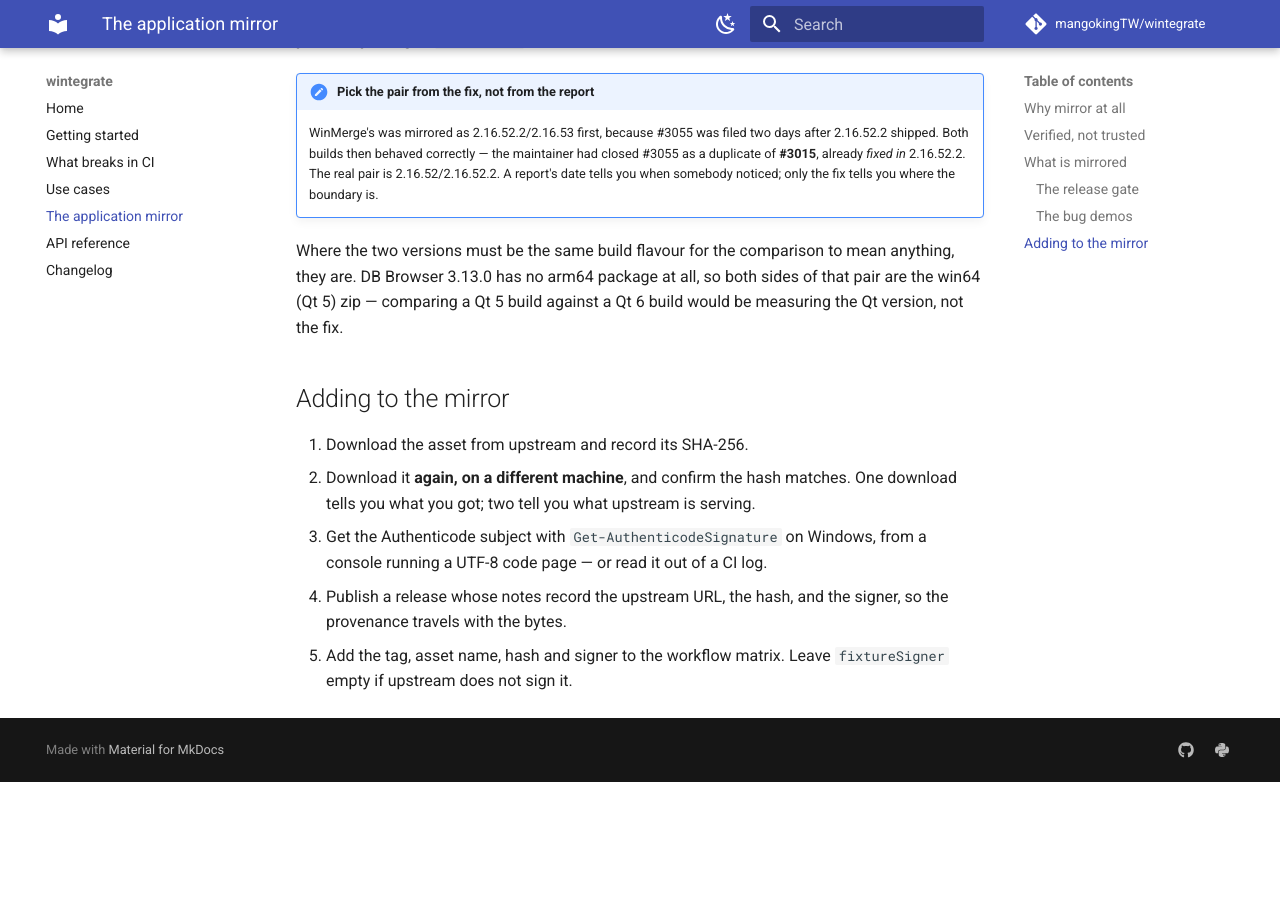
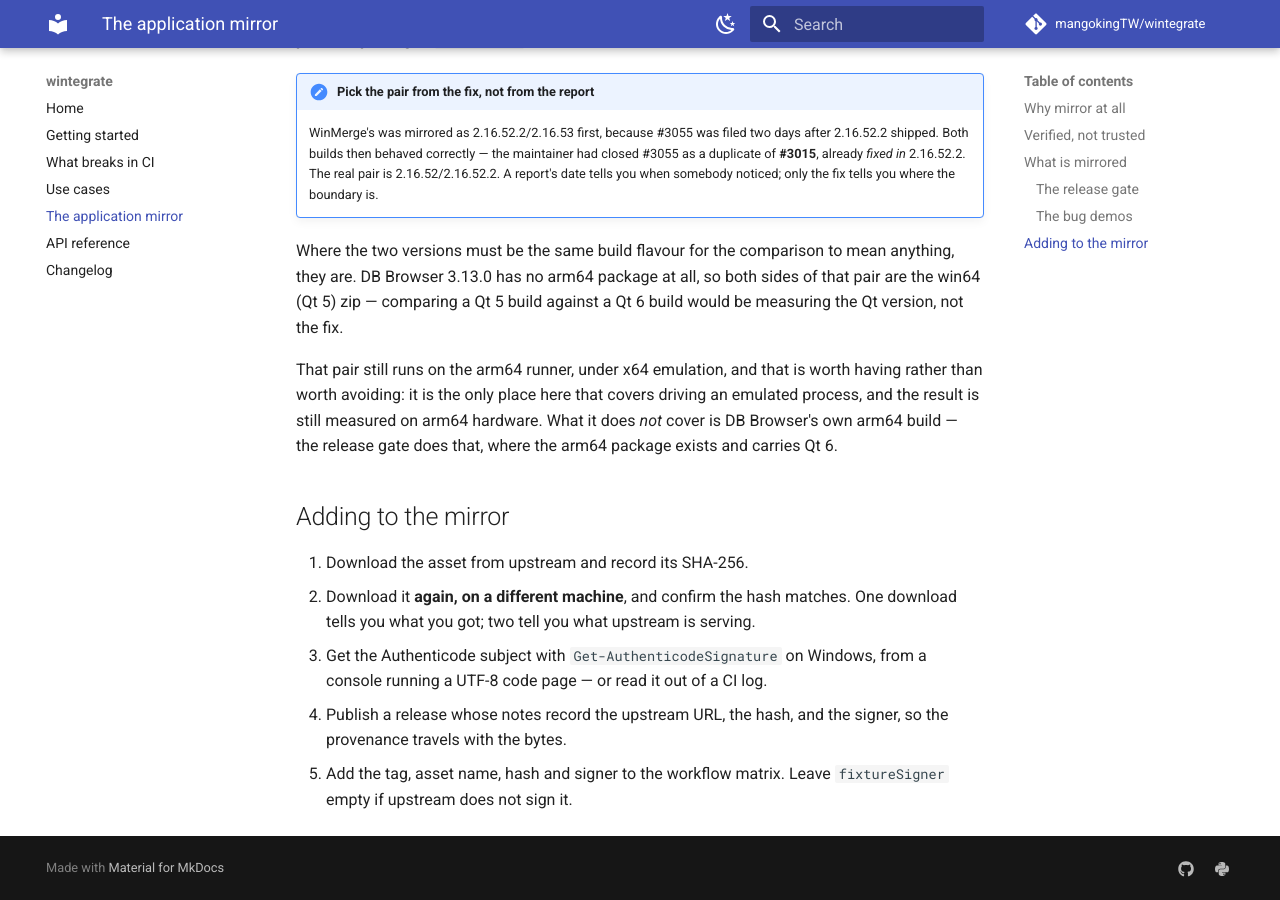
Before and after one commit to mangokingTW/wintegrate, an MkDocs documentation site: the page built from docs/test-fixtures.md, in a window 1280 px wide and 900 px high, scrolled down 2457 px. Built offline with MkDocs 1.6.1 and Material for MkDocs 9.7.7, drawn with Linux system fonts in a browser that asks for light colours; comment, search, counter and statistics services are not loaded; before the commit the page ends 3239 px from its top, so only the background shows below that.

Commit message:
ci: run the DB Browser reproduction on arm64 too
It was pinned to x64 with the reasoning that running the win64 build
under emulation "would report an arm64 result that was never measured on
arm64". That is wrong in the part that matters: the result *is* measured
on arm64 hardware. What is missing is only DB Browser's own arm64 build,
which does not exist for 3.13.0 — and both sides of the pair have to be
the same Qt anyway, or the comparison measures Qt rather than the fix.

Emulation is worth having here rather than worth avoiding: it is the only
place in this repository that covers driving an emulated process. The
release gate still exercises the native arm64 package, which carries
Qt 6.

Verified on a Windows 11 ARM64 VM — PE machine type x64, Qt 5 on both
builds, reproduction holds.

Co-Authored-By: Claude Opus 5 (1M context) <noreply@anthropic.com>

```diff
--- a/docs/test-fixtures.md
+++ b/docs/test-fixtures.md
@@ -105,6 +105,12 @@ anything, they are. DB Browser 3.13.0 has no arm64 package at all, so both sides
 of that pair are the win64 (Qt 5) zip — comparing a Qt 5 build against a Qt 6
 build would be measuring the Qt version, not the fix.
 
+That pair still runs on the arm64 runner, under x64 emulation, and that is worth
+having rather than worth avoiding: it is the only place here that covers driving
+an emulated process, and the result is still measured on arm64 hardware. What it
+does *not* cover is DB Browser's own arm64 build — the release gate does that,
+where the arm64 package exists and carries Qt 6.
+
 ## Adding to the mirror
 
 1. Download the asset from upstream and record its SHA-256.
```
Also changed, not shown: CHANGELOG.md (+6 -5 lines), 1 other file.
